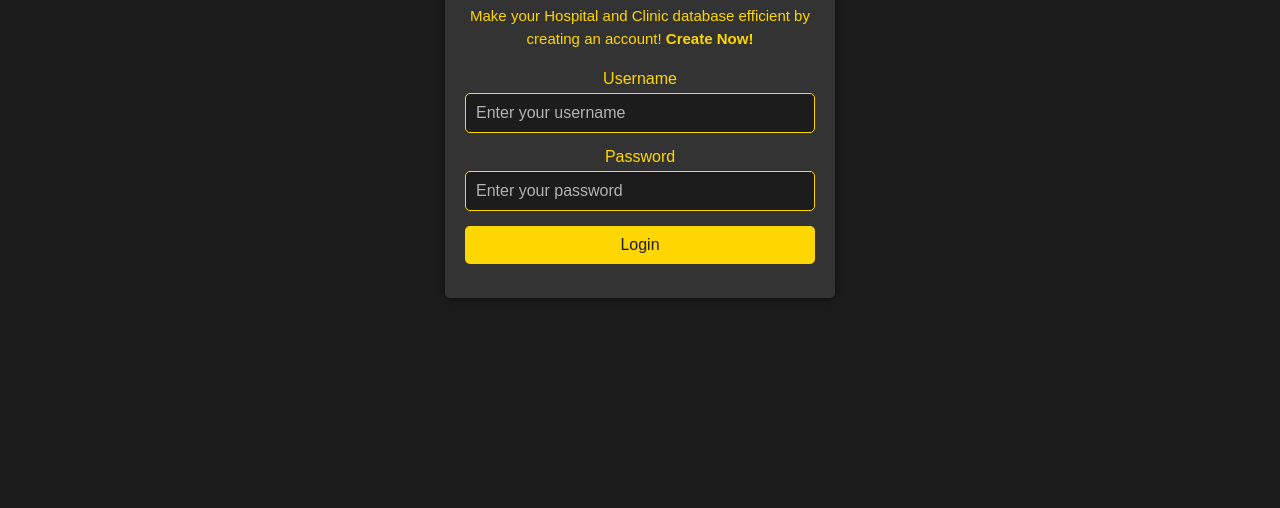
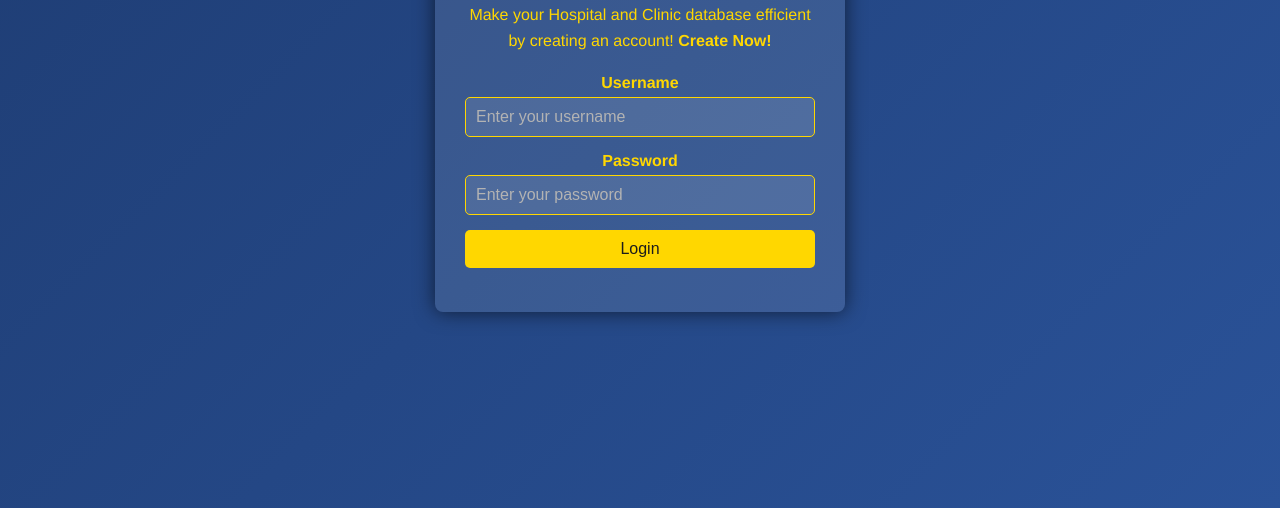
Before and after one commit to Omwardhan13/HospitalManagementSystem, a plain HTML site: page index.html in a window 1280 px wide. Shown: the part 292-800 px from the top of the page. Drawn offline with Linux system fonts and the light colour scheme.

Commit message:
styles.css

```diff
--- a/styles.css
+++ b/styles.css
@@ -1,45 +1,46 @@
 body {
-    font-family: Arial, sans-serif;
-    background-color: #1c1c1c; /* Dark background */
+    font-family: 'Helvetica Neue', Arial, sans-serif; /* Modern font */
+    background: linear-gradient(135deg, #1e3c72, #2a5298); /* Blue gradient background */
     margin: 0;
     padding: 0;
     display: flex;
     justify-content: center;
     align-items: center;
     height: 100vh;
+    color: #fff; /* Set default text color to white for readability */
 }
 
 .login-container {
-    width: 350px; /* Slightly wider for better content fit */
-    padding: 20px;
-    background-color: #333; /* Slightly lighter black for the form background */
-    border-radius: 5px;
-    box-shadow: 0 0 15px rgba(0, 0, 0, 0.5); /* Softer shadow for elegance */
+    width: 350px;
+    padding: 30px; /* Increased padding for more space */
+    background-color: rgba(255, 255, 255, 0.1); /* Semi-transparent background */
+    border-radius: 8px; /* Slightly more rounded corners */
+    box-shadow: 0 0 20px rgba(0, 0, 0, 0.6); /* Stronger shadow for depth */
     text-align: center;
-    color: #ffd700; /* Gold text color */
 }
 
 h2 {
     margin-bottom: 20px;
-    color: #ffd700; /* Gold for the heading */
+    color: #ffd700; /* Gold color for the heading */
+    font-size: 24px; /* Slightly larger heading */
 }
 
 .promo-message {
     color: #ffd700; /* Gold color for the promo message */
     margin-bottom: 20px;
-    font-size: 15px; /* Slightly larger font for emphasis */
-    line-height: 1.5; /* Better readability */
+    font-size: 16px; /* Larger font for better readability */
+    line-height: 1.6; /* Better readability */
 }
 
 .promo-message a {
-    color: #ffd700; /* Gold color for the link */
-    text-decoration: none; /* Remove underline for a cleaner look */
+    color: #ffd700;
+    text-decoration: none;
     font-weight: bold;
 }
 
 .promo-message a:hover {
-    color: #e6b800; /* Slightly darker gold on hover */
-    text-decoration: underline; /* Add underline on hover to indicate a link */
+    color: #e6b800;
+    text-decoration: underline;
 }
 
 form {
@@ -49,7 +50,8 @@ form {
 
 label {
     margin-bottom: 5px;
-    color: #ffd700; /* Gold for labels */
+    color: #ffd700; /* Gold color for labels */
+    font-weight: bold; /* Bold labels for emphasis */
 }
 
 input[type="text"], input[type="password"] {
@@ -58,27 +60,34 @@ input[type="text"], input[type="password"] {
     border: 1px solid #ffd700; /* Gold border */
     border-radius: 5px;
     font-size: 16px;
-    background-color: #1c1c1c; /* Dark background for input fields */
-    color: #ffd700; /* Gold text for input fields */
+    background-color: rgba(255, 255, 255, 0.1); /* Slightly transparent input background */
+    color: #ffd700;
+    outline: none; /* Remove outline for a cleaner look */
+    transition: border-color 0.3s ease; /* Smooth transition for border color */
 }
 
 input[type="text"]::placeholder, input[type="password"]::placeholder {
     color: #b3b3b3; /* Grey color for placeholder text */
 }
 
+input[type="text"]:focus, input[type="password"]:focus {
+    border-color: #e6b800; /* Change border color on focus */
+}
+
 button {
     padding: 10px;
-    background-color: #ffd700; /* Gold button background */
+    background-color: #ffd700;
     border: none;
     border-radius: 5px;
     color: #1c1c1c; /* Dark text color on the button */
     font-size: 16px;
     cursor: pointer;
-    transition: background-color 0.3s ease;
+    transition: background-color 0.3s ease, transform 0.2s ease; /* Smooth transition for background and scaling */
 }
 
 button:hover {
-    background-color: #e6b800; /* Slightly darker gold on hover */
+    background-color: #e6b800;
+    transform: scale(1.05); /* Slightly enlarge button on hover */
 }
 
 #error-message {
```
